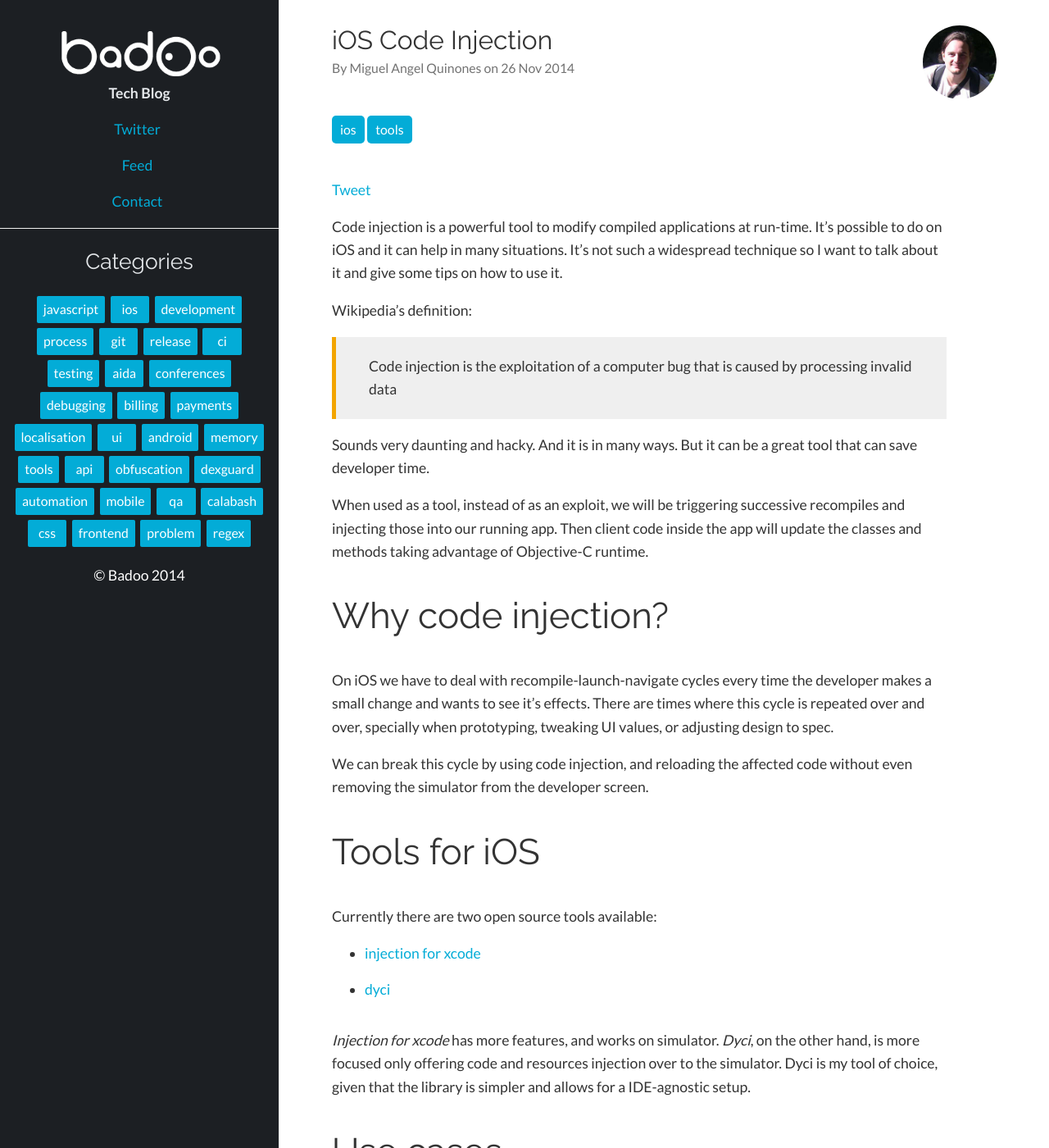
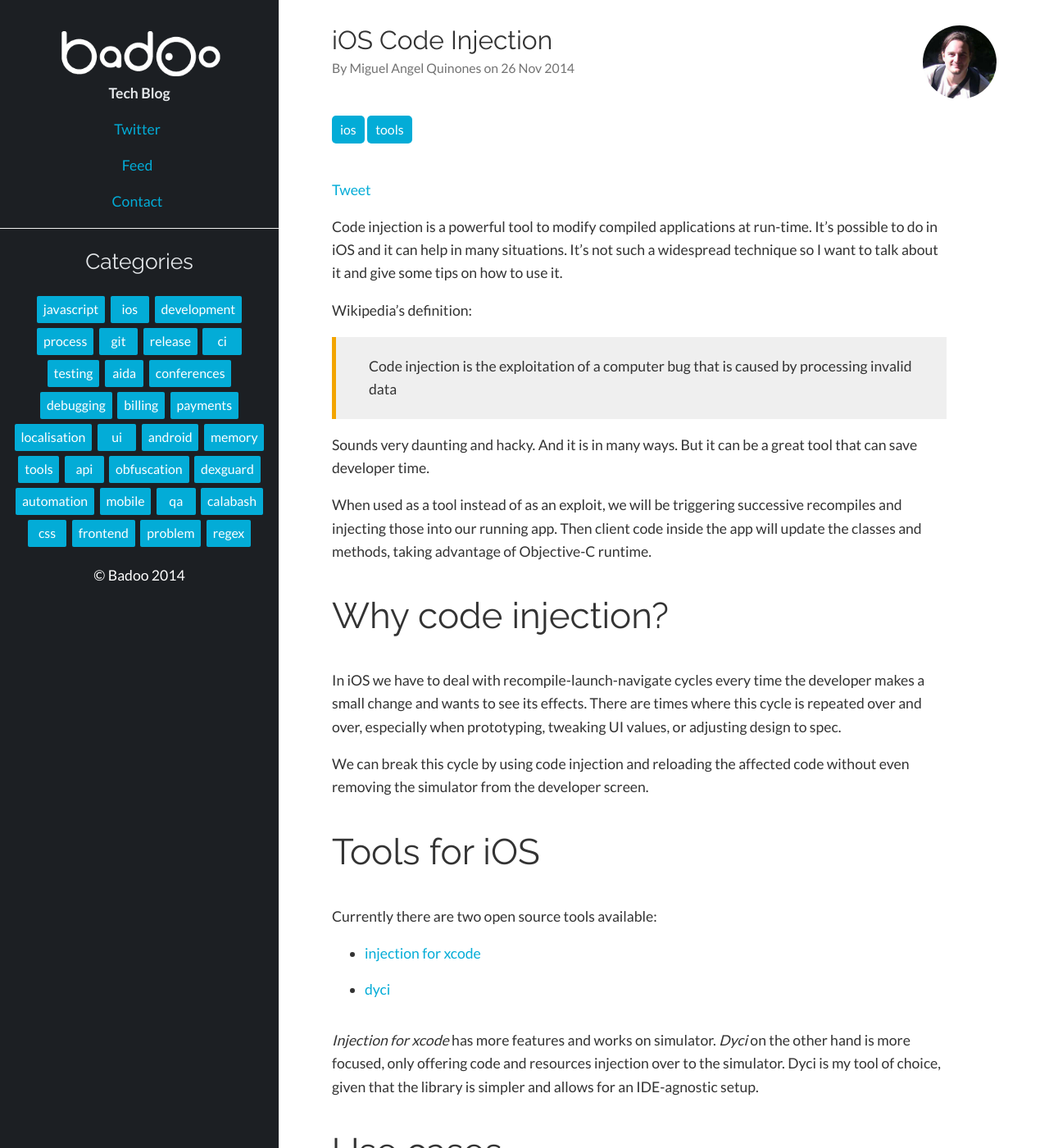
Before and after one commit to badoo/techblog, a Jekyll site: the page built from _posts/2014-11-26-ios-code-injection.markdown, in a window 1280 px wide and 1400 px high. Shown: the whole window at 82% size. Built offline with Jekyll 4.4.1, drawn with Linux system fonts in a browser that asks for light colours; comment, search, counter and statistics services are not loaded; some of the changed text lies outside the part shown.

Commit message:
Updates copy after proofing

```diff
--- a/_posts/2014-11-26-ios-code-injection.markdown
+++ b/_posts/2014-11-26-ios-code-injection.markdown
@@ -6,7 +6,7 @@ date:   2014-11-26
 categories: ios tools
 ---
 
-Code injection is a powerful tool to modify compiled applications at run-time. It's possible to do on iOS and it can help in many situations. It's not such a widespread technique so I want to talk about it and give some tips on how to use it.
+Code injection is a powerful tool to modify compiled applications at run-time. It's possible to do in iOS and it can help in many situations. It's not such a widespread technique so I want to talk about it and give some tips on how to use it.
 
 Wikipedia's definition:
 
@@ -14,13 +14,13 @@ Wikipedia's definition:
 
 Sounds very daunting and hacky. And it is in many ways. But it can be a great tool that can save developer time.
 
-When used as a tool, instead of as an exploit, we will be triggering successive recompiles and injecting those into our running app. Then client code inside the app will update the classes and methods taking advantage of Objective-C runtime.
+When used as a tool instead of as an exploit, we will be triggering successive recompiles and injecting those into our running app. Then client code inside the app will update the classes and methods, taking advantage of Objective-C runtime.
 
 #Why code injection?
 
-On iOS we have to deal with recompile-launch-navigate cycles every time the developer makes a small change and wants to see it's effects. There are times where this cycle is repeated over and over, specially when prototyping, tweaking UI values, or adjusting design to spec.
+In iOS we have to deal with recompile-launch-navigate cycles every time the developer makes a small change and wants to see its effects. There are times where this cycle is repeated over and over, especially when prototyping, tweaking UI values, or adjusting design to spec.
 
-We can break this cycle by using code injection, and reloading the affected code without even removing the simulator from the developer screen.
+We can break this cycle by using code injection and reloading the affected code without even removing the simulator from the developer screen.
 
 #Tools for iOS
 Currently there are two open source tools available:
@@ -28,14 +28,14 @@ Currently there are two open source tools available:
 - [injection for xcode](https://github.com/johnno1962/injectionforxcode)
 - [dyci](https://github.com/DyCI/dyci-main)
 
-*Injection for xcode* has more features, and works on simulator. *Dyci*, on the other hand, is more focused  only offering code and resources injection over to the simulator. Dyci is my tool of choice, given that the library is simpler and allows for a IDE-agnostic setup.
+*Injection for xcode* has more features and works on simulator. *Dyci* on the other hand is more focused, only offering code and resources injection over to the simulator. Dyci is my tool of choice, given that the library is simpler and allows for an IDE-agnostic setup.
 
 #Use cases
 
 - Prototyping: You can sit with the designer and experiment as you exchange ideas, instead of going back and forth with feedback loops
 - Visual debugging: Some visual bugs are hard to find. You can play around with the view hierarchy and change background colors, or even add debug views
-- Pixel perfect tweaks: This is my favorite. Pair it with a tool like [Uberlayer](https://itunes.apple.com/us/app/uberlayer/id510139938?mt=12), and you can tweak iteratively till your application perfectly matches your design. All this with your simulator always present on screen
-- Small UI changes: Positions and colors? Matter of seconds instead of minutes
+- Pixel perfect tweaks: This is my favorite. Pair it with a tool like [Uberlayer](https://itunes.apple.com/us/app/uberlayer/id510139938?mt=12) and you can tweak iteratively till your application perfectly matches your design. All this with your simulator always present on screen
+- Small UI changes: Positions and colors? A matter of seconds instead of minutes
 - If you use dyci, pair it with a file watcher tool and you have an IDE agnostic setup
 - Link against the code injection library only in debug configuration, you don't want this in users' devices
 
@@ -43,4 +43,4 @@ Currently there are two open source tools available:
 
 Using code injection can be very good for small changes, prototyping and implementing pixel perfect designs. Every iOS developer should consider using it.
 
-I recommend using dyci, and setting up an IDE-agnostic setup, as described [here](http://www.miqu.me/blog/2014/11/23/ios-code-injection/) in more detail.
+I recommend using dyci and setting up an IDE-agnostic setup, as described [here](http://www.miqu.me/blog/2014/11/23/ios-code-injection/) in more detail.
```
